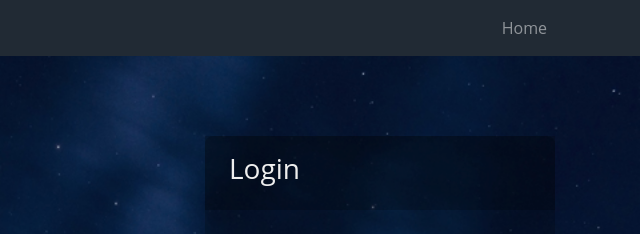
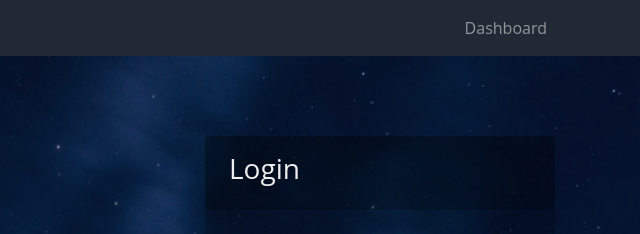
Before and after one commit to emmaadesile/EventsManager, a plain HTML site: page template/index.html in a window 1280 px wide. Shown: the top 234 px of the page, 640-1280 px from the left. Drawn offline with Linux system fonts and the light colour scheme.

```diff
--- a/template/index.html
+++ b/template/index.html
@@ -23,7 +23,7 @@
         <div class="collapse navbar-collapse justify-content-md-end" id="navbarCollapse">
           <ul class="navbar-nav">
             <li class="nav-item">
-              <a class="nav-link" href="home/dashboard.html">Home <span class="sr-only">(current)</span></a>
+              <a class="nav-link" href="home/dashboard.html">Dashboard <span class="sr-only">(current)</span></a>
             </li>
           </ul>
         </div>
```
